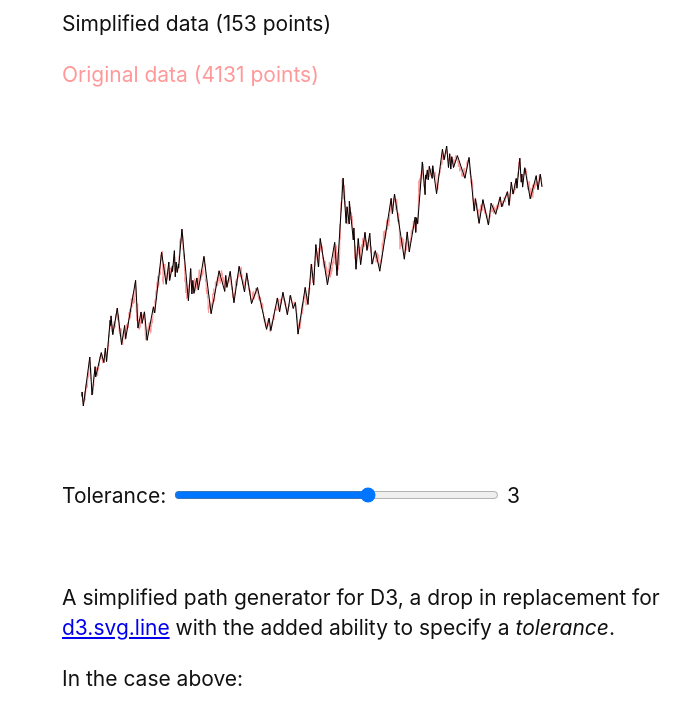
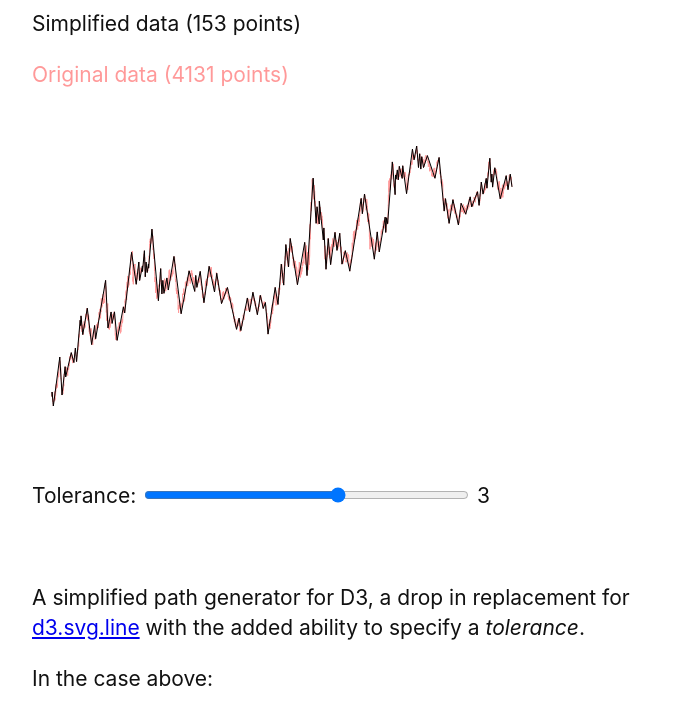
Before and after one commit to tomgp/simplify-line, a website: page index.html in a window 1280 px wide. Shown: the part 158-870 px from the top of the page, without its empty margins (48-736 px from the left). Drawn offline with Linux system fonts and the light colour scheme.

Commit message:
sort out content width

```diff
--- a/style.css
+++ b/style.css
@@ -47,8 +47,6 @@ p.subtitle {
 article {
 	max-width: 650px;
 	position: relative;
-	padding-left: 2rem;
-	padding-right: 2rem;
 }
 
 section {
```
